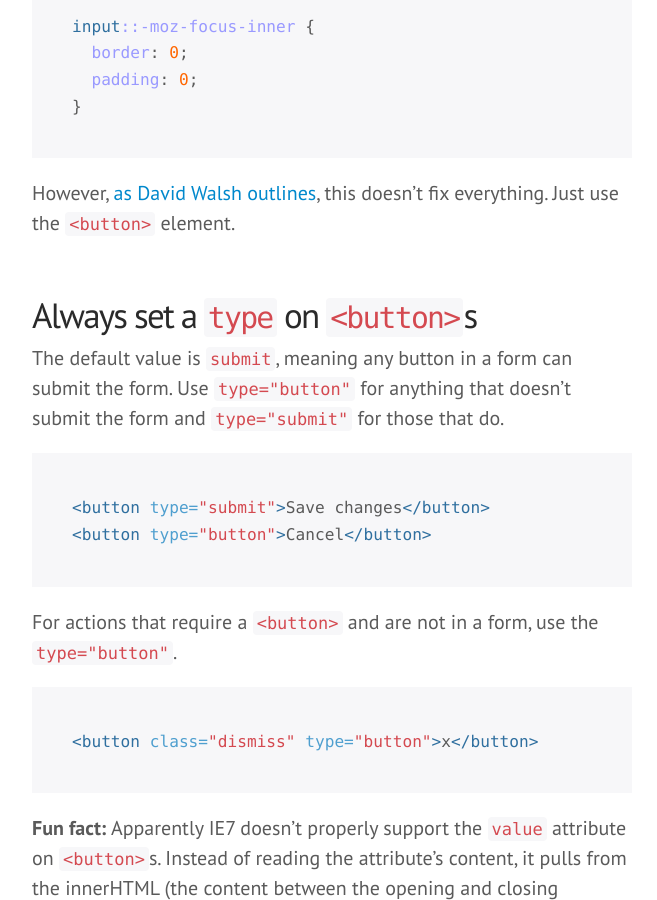
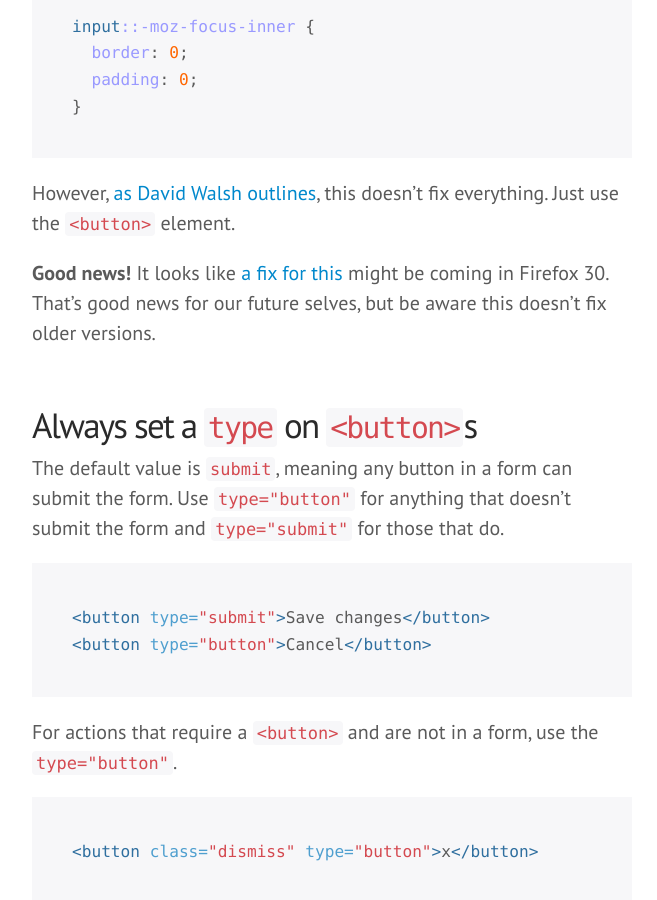
Before and after one commit to mdo/wtf-html-css, a Jekyll site: the page built from index.md, in a window 1280 px wide and 900 px high, scrolled down 5810 px. Shown: the whole window, without its empty margins (308-965 px from the left). Built offline with Jekyll 4.4.1, drawn with Linux system fonts in a browser that asks for light colours; some web fonts are replaced; Markdown is read by kramdown in place of the engine named in the settings; comment, search, counter and statistics services are not loaded.

Commit message:
fixes #18: mention potential fix coming in ff30

```diff
--- a/index.md
+++ b/index.md
@@ -169,6 +169,8 @@ input::-moz-focus-inner {
 
 However, [as David Walsh outlines](http://davidwalsh.name/firefox-buttons), this doesn't fix everything. Just use the `<button>` element.
 
+**Good news!** It looks like [a fix for this](https://bugzilla.mozilla.org/show_bug.cgi?id=697451#c43) might be coming in Firefox 30. That's good news for our future selves, but be aware this doesn't fix older versions.
+
 
 <a name="buttons-type"></a>
 ### Always set a `type` on `<button>`s
```
